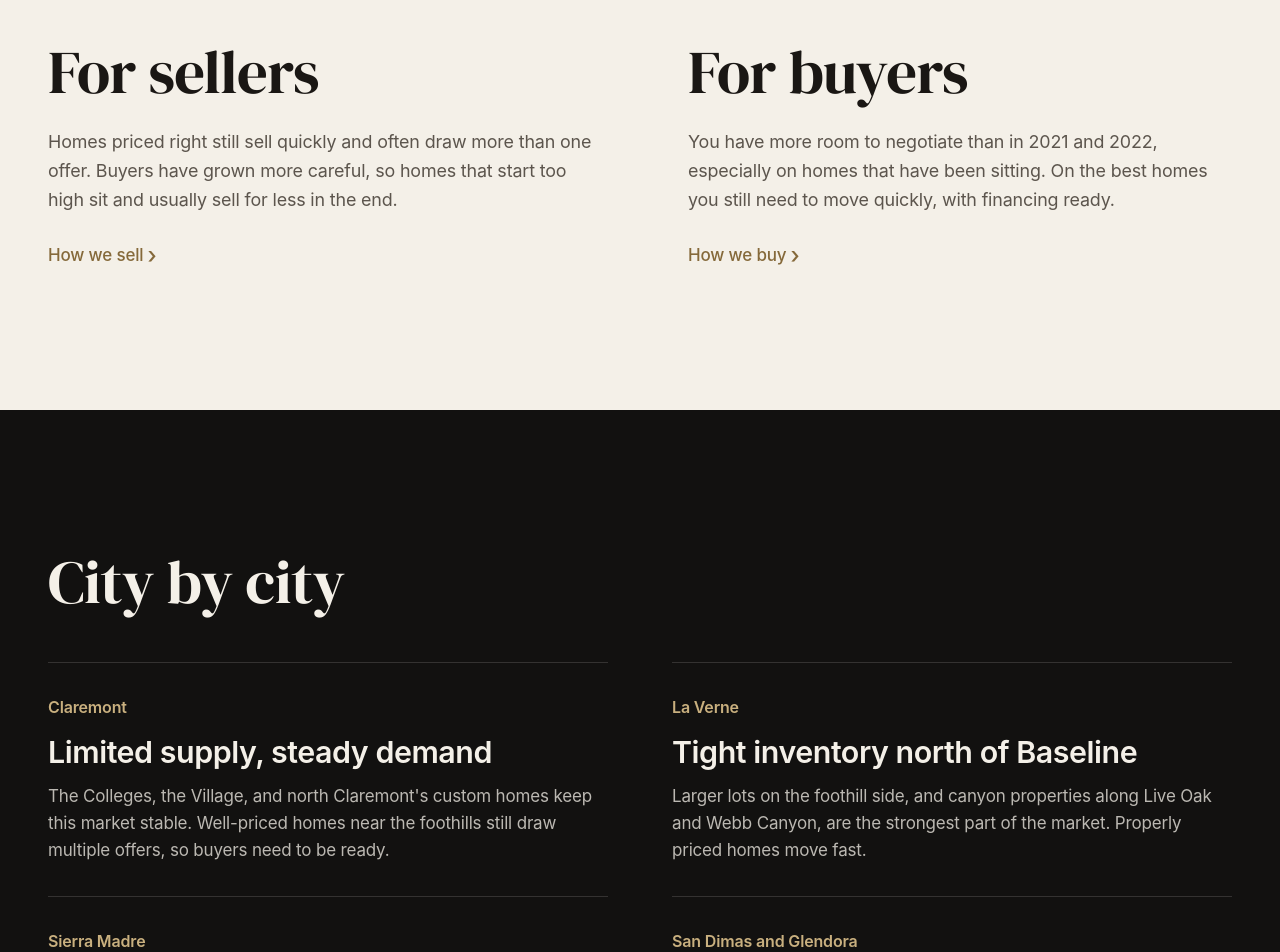
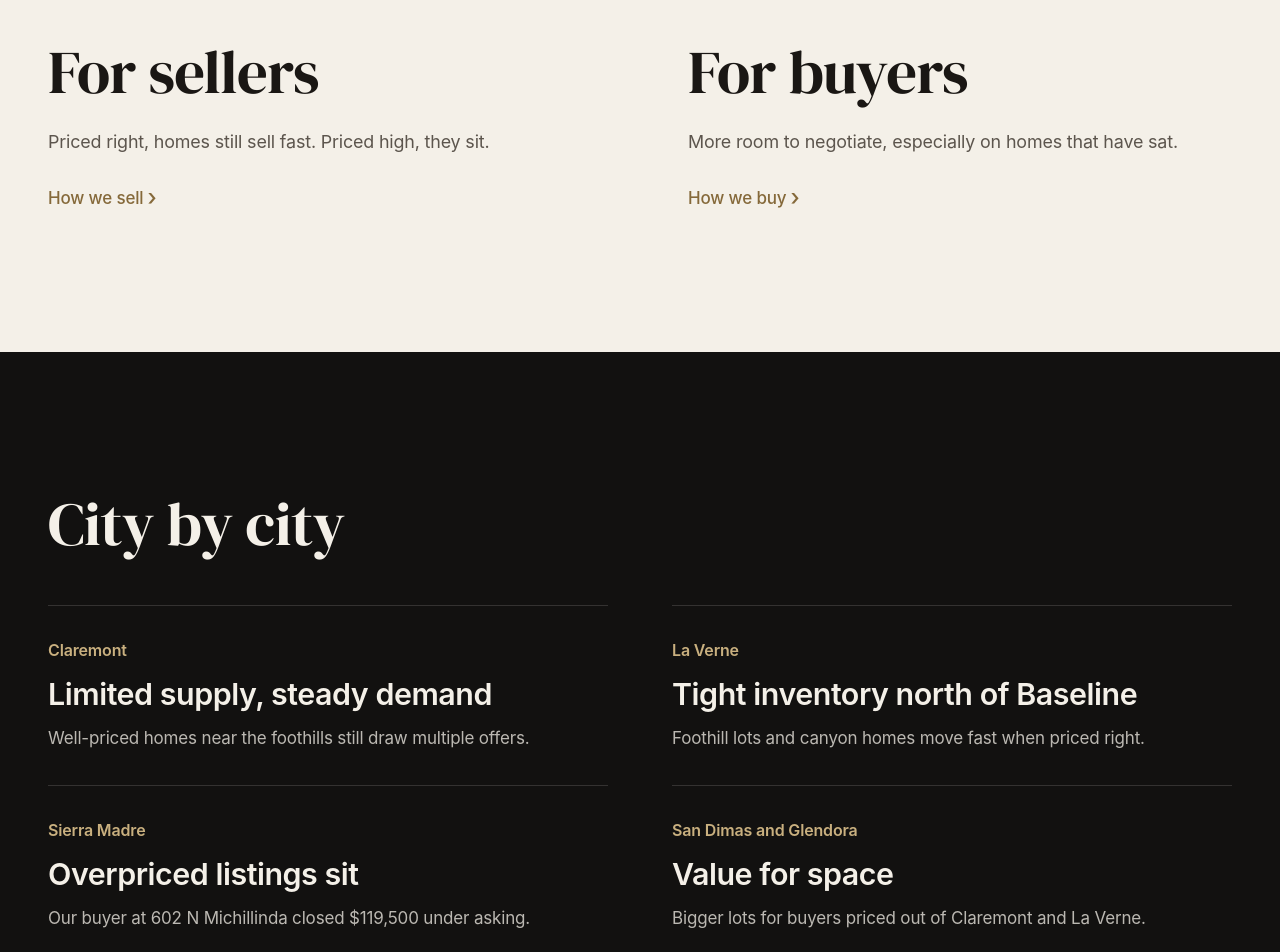
Before and after one commit to christopherrabadi25-star/therabadigroup2, a Next.js app: page /market in a window 1280 px wide. Shown: the part 740-1692 px from the top of the page. Built offline with nearby package versions, Linux system fonts and the light colour scheme.

Commit message:
Shorter hero headline and trimmed copy across the site
Co-Authored-By: Claude Opus 5.5 <noreply@anthropic.com>
Claude-Session: https://claude.ai/code/session_01VYa78ZziF3MqoSSLC4BgHe

```diff
--- a/src/app/about/page.tsx
+++ b/src/app/about/page.tsx
@@ -36,7 +36,7 @@ export default function AboutPage() {
       <script type="application/ld+json" dangerouslySetInnerHTML={{ __html: JSON.stringify(schema) }} />
       <PageIntro
         title="About us"
-        lead="Father and son. $110M+ closed and more than 20 years in Southern California real estate."
+        lead="$110M+ closed. 20+ years."
         image={PHOTOS.risingGlen}
         fallback="/images/rising-glen.jpg"
         imageAlt="A Hollywood Hills home we sold"
@@ -71,7 +71,7 @@ export default function AboutPage() {
               <p className="kicker text-champagne-deep">{m.title}</p>
               <h2 className="h-section mt-4">{m.name}</h2>
               <p className="mt-2 text-[0.92rem] text-ink-soft">{m.dre}</p>
-              <p className="mt-8 max-w-[34em] text-[1.12rem] leading-relaxed">{m.bio}</p>
+              <p className="mt-8 max-w-[34em] text-[1.12rem] leading-relaxed">{m.short}</p>
               <p className="mt-8 text-ink-soft">{m.specialties.join(", ")}</p>
             </Reveal>
           </div>
@@ -84,10 +84,8 @@ export default function AboutPage() {
             <h2 className="h-section">Local roots</h2>
           </Reveal>
           <Reveal delay={0.1} className="prose-body text-[1.12rem]">
-            <p>Our family has lived and worked in the San Gabriel Valley for decades.</p>
-            <p className="text-ivory/75">
-              {BUSINESS.brokerage}, {BUSINESS.address.full}. When you call, Ramzi or Christopher answers.
-            </p>
+            <p>San Gabriel Valley for decades.</p>
+            <p className="text-ivory/75">{BUSINESS.address.full}</p>
           </Reveal>
         </div>
       </section>
--- a/src/app/buyers/page.tsx
+++ b/src/app/buyers/page.tsx
@@ -73,7 +73,7 @@ export default function BuyersPage() {
 
       <ContactPanel
         heading="Tell us what you want"
-        intro="Area, budget, and timing. We'll reply with what's available."
+        intro="Area, budget, timing."
         defaultTopic="Buying a home"
       />
     </>
--- a/src/app/commercial/page.tsx
+++ b/src/app/commercial/page.tsx
@@ -62,7 +62,6 @@ export default function CommercialPage() {
             {TYPES.map((t, i) => (
               <Reveal as="li" key={t.title} delay={(i % 2) * 0.08} className="border-t border-ink/15 py-6">
                 <h3 className="text-[1.6rem]">{t.title}</h3>
-                <p className="mt-2 text-ink-soft">{t.body}</p>
               </Reveal>
             ))}
           </ul>
@@ -95,7 +94,7 @@ export default function CommercialPage() {
 
       <ContactPanel
         heading="Tell us about the property"
-        intro="Asset type, location, and your goal. Ramzi will call you back with an honest read."
+        intro="Asset, location, goal. Ramzi will call you back."
         defaultTopic="Commercial or investment"
       />
     </>
--- a/src/app/market/page.tsx
+++ b/src/app/market/page.tsx
@@ -15,22 +15,22 @@ const CITIES = [
   {
     city: "Claremont",
     headline: "Limited supply, steady demand",
-    body: "The Colleges, the Village, and north Claremont's custom homes keep this market stable. Well-priced homes near the foothills still draw multiple offers, so buyers need to be ready.",
+    body: "Well-priced homes near the foothills still draw multiple offers.",
   },
   {
     city: "La Verne",
     headline: "Tight inventory north of Baseline",
-    body: "Larger lots on the foothill side, and canyon properties along Live Oak and Webb Canyon, are the strongest part of the market. Properly priced homes move fast.",
+    body: "Foothill lots and canyon homes move fast when priced right.",
   },
   {
     city: "Sierra Madre",
     headline: "Overpriced listings sit",
-    body: "Our buyer at 602 N Michillinda closed $119,500 under asking after the home had been on and off the market for a year. Buyers have leverage when a seller starts too high.",
+    body: "Our buyer at 602 N Michillinda closed $119,500 under asking.",
   },
   {
     city: "San Dimas and Glendora",
     headline: "Value for space",
-    body: "Bigger lots and horse properties in San Dimas, and hillside homes with strong schools in Glendora, draw buyers priced out of Claremont and La Verne.",
+    body: "Bigger lots for buyers priced out of Claremont and La Verne.",
   },
 ];
 
@@ -51,8 +51,7 @@ export default function MarketPage() {
           <Reveal>
             <h2 className="h-section">For sellers</h2>
             <p className="mt-6 text-[1.12rem] text-ink-soft">
-              Homes priced right still sell quickly and often draw more than one offer. Buyers have grown more careful, so
-              homes that start too high sit and usually sell for less in the end.
+              Priced right, homes still sell fast. Priced high, they sit.
             </p>
             <Link href="/sellers" className="link-more mt-7 text-ink">
               How we sell
@@ -61,8 +60,7 @@ export default function MarketPage() {
           <Reveal delay={0.1}>
             <h2 className="h-section">For buyers</h2>
             <p className="mt-6 text-[1.12rem] text-ink-soft">
-              You have more room to negotiate than in 2021 and 2022, especially on homes that have been sitting. On the best
-              homes you still need to move quickly, with financing ready.
+              More room to negotiate, especially on homes that have sat.
             </p>
             <Link href="/buyers" className="link-more mt-7 text-ink">
               How we buy
@@ -88,7 +86,7 @@ export default function MarketPage() {
         </div>
       </section>
 
-      <ContactPanel heading="Ask about your street" intro="Market questions are always welcome. Tell us the neighborhood and we'll share what's selling and for how much." />
+      <ContactPanel heading="Ask about your street" intro="Tell us the neighborhood. We'll tell you what's selling." />
     </>
   );
 }
--- a/src/app/sellers/page.tsx
+++ b/src/app/sellers/page.tsx
@@ -54,9 +54,6 @@ export default function SellersPage() {
           </Reveal>
           <Reveal delay={0.12} className="prose-body text-[1.12rem]">
             <p>On a $900,000 home, that&apos;s about $37,800 more at closing.</p>
-            <p className="text-ivory/75">
-              It comes from pricing right on day one, presenting the home well, and negotiating every term.
-            </p>
           </Reveal>
         </div>
       </section>
@@ -95,7 +92,7 @@ export default function SellersPage() {
         </div>
       </section>
 
-      <ContactPanel heading="What is your home worth?" intro="Send the address. We'll reply with a value range, usually the same day." />
+      <ContactPanel heading="What is your home worth?" intro="Send the address. We'll send a value range." />
     </>
   );
 }
--- a/src/components/Footer.tsx
+++ b/src/components/Footer.tsx
@@ -11,8 +11,7 @@ export default function Footer() {
         <div className="mt-14 grid gap-12 border-t border-ivory/10 pt-12 md:grid-cols-[1.3fr_1fr_1fr]">
           <div>
             <p className="max-w-sm text-ivory/75">
-              Ramzi and Christopher Rabadi, a father and son team, with more than twenty years of Southern California
-              real estate behind them.
+              Ramzi and Christopher Rabadi.
             </p>
             <div className="mt-6 space-y-1.5">
               <a href={BUSINESS.phoneHref} className="block text-[1.5rem] font-semibold tracking-[-0.01em] no-underline hover:text-champagne">
--- a/src/components/SaleCard.tsx
+++ b/src/components/SaleCard.tsx
@@ -55,7 +55,7 @@ export default function SaleCard({
           {sale.side === "Buyer" ? "Represented the buyer" : "Represented the seller"}
         </p>
         {sale.facts && <p className="mt-1 text-[0.98rem] opacity-80">{sale.facts.join(", ")}</p>}
-        {sale.highlight && <p className="mt-2 leading-relaxed">{sale.highlight}</p>}
+
         {showDescription && sale.description && <p className="mt-2 opacity-80">{sale.description}</p>}
       </div>
     </article>
--- a/src/components/Steps.tsx
+++ b/src/components/Steps.tsx
@@ -8,8 +8,7 @@ export default function Steps({ items }: { items: readonly { title: string; body
         <Reveal as="li" key={s.title} delay={(i % 2) * 0.08} className="grid grid-cols-[56px_1fr] gap-3 border-t border-current/15 py-8">
           <span className="num text-[2rem] leading-none text-champagne-deep">{String(i + 1).padStart(2, "0")}</span>
           <div>
-            <h3 className="text-[1.6rem]">{s.title}</h3>
-            <p className="mt-2 opacity-75">{s.body}</p>
+            <h3 className="text-[1.6rem] leading-tight">{s.title}</h3>
           </div>
         </Reveal>
       ))}
```
Also changed, not shown: src/app/page.tsx (+2 -10 lines).
